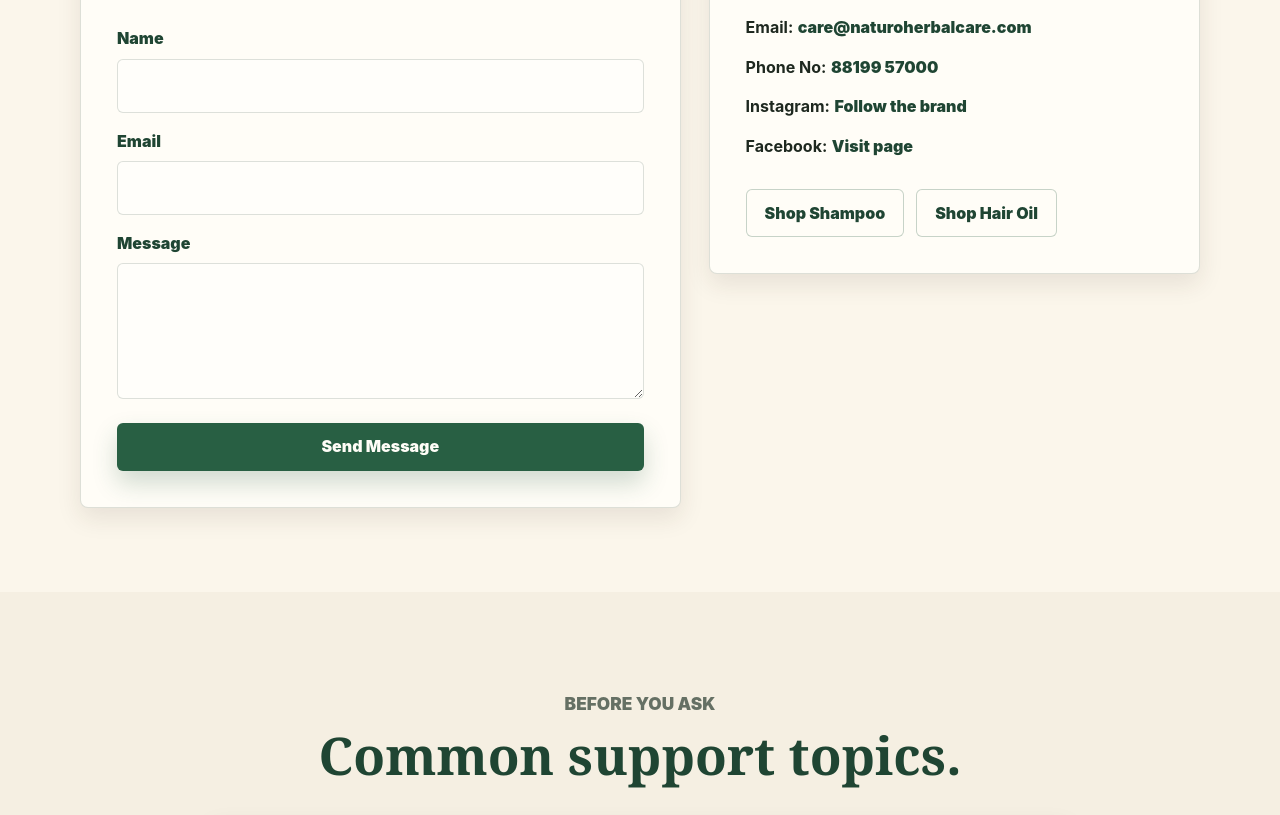
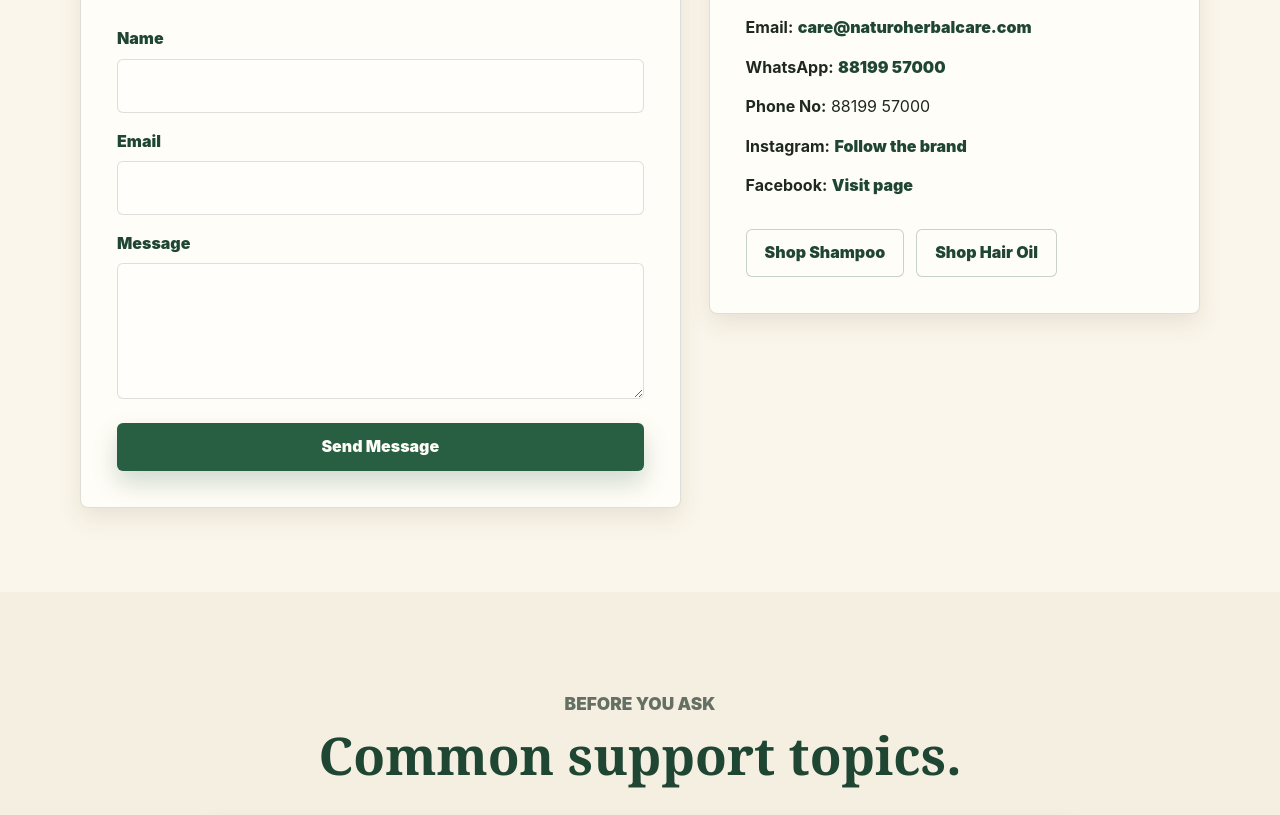
Before and after one commit to yuvrajbedi/NaturoHerbalCare, a plain HTML site: page contact.html in a window 1280 px wide. Shown: the part 1145-1960 px from the top of the page. Drawn offline with Linux system fonts and the light colour scheme.

Commit message:
Update contact.html

```diff
--- a/contact.html
+++ b/contact.html
@@ -86,8 +86,9 @@
             <p class="product-summary">For orders, ingredient questions, or natural hair care recommendations, use the form or start a WhatsApp chat.</p>
             <ul class="contact-list">
               <li><strong>Email:</strong> <a href="mailto:care@naturoherbalcare.com">care@naturoherbalcare.com</a></li>
-              <li><strong>Phone No:</strong> <a href="https://wa.me/?text=Hello%20Hairry%20Blossom%2C%20I%20want%20to%20know%20more%20about%20your%20Ayurvedic%20hair%20care%20products.">88199 57000</a></li>
-              <li><strong>Instagram:</strong> <a href="https://www.instagram.com/">Follow the brand</a></li>
+              <li><strong>WhatsApp:</strong> <a href="https://wa.me/?text=Hello%20Hairry%20Blossom%2C%20I%20want%20to%20know%20more%20about%20your%20Ayurvedic%20hair%20care%20products.">88199 57000</a></li>
+              <li><strong>Phone No:</strong> 88199 57000</a></li>
+              <li><strong>Instagram:</strong> <a href="https://www.instagram.com/naturoherbalcare/">Follow the brand</a></li>
               <li><strong>Facebook:</strong> <a href="https://www.facebook.com/">Visit page</a></li>
             </ul>
             <div class="button-row">
```
